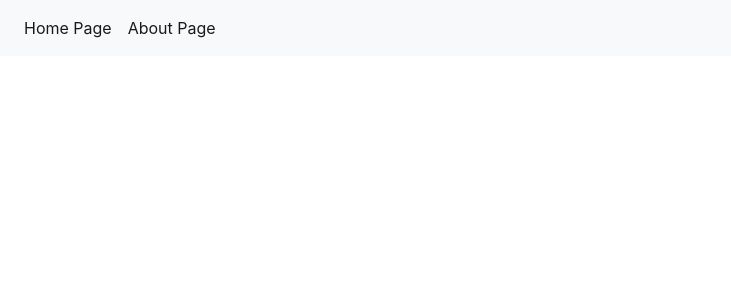
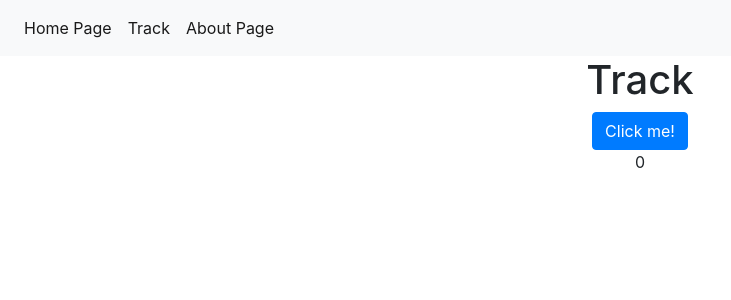
Before and after one commit to sjotterman/habit-tracker, a React (Create React App) app: page /track in a window 1280 px wide. Shown: the top 300 px of the page, without its empty margins (0-731 px from the left). Built offline with nearby package versions, Linux system fonts and the light colour scheme.

Commit message:
Trivial click tracking

```diff
--- a/src/App.js
+++ b/src/App.js
@@ -4,6 +4,7 @@ import './App.css';
 import HomePage from './components/home/HomePage';
 import AboutPage from './components/about/AboutPage';
 import MainMenu from './components/shared/MainMenu';
+import TrackPage from './components/track/TrackPage';
 
 class App extends Component {
   render() {
@@ -14,6 +15,7 @@ class App extends Component {
             <MainMenu />
             <Route exact path="/" component={HomePage} />
             <Route path="/about" component={AboutPage} />
+            <Route path="/track" component={TrackPage} />
           </div>
         </div>
       </Router>
--- a/src/components/shared/MainMenu.js
+++ b/src/components/shared/MainMenu.js
@@ -4,15 +4,18 @@ import { Link } from 'react-router-dom';
 const MainMenu = () => {
     return (
 
-    <nav class="navbar navbar-expand-lg navbar-light bg-light">
-        <div class="collapse navbar-collapse" id="navbarSupportedContent">
-            <ul class="navbar-nav mr-auto">
-            <li class="nav-item active">
-                <Link to="/" className="nav-link">Home Page</Link>
-            </li>
-            <li class="nav-item active">
-                <Link to="/about" className="nav-link">About Page</Link>
-            </li>
+    <nav className="navbar navbar-expand-lg navbar-light bg-light">
+        <div className="collapse navbar-collapse" id="navbarSupportedContent">
+            <ul className="navbar-nav mr-auto">
+                <li className="nav-item active">
+                    <Link to="/" className="nav-link">Home Page</Link>
+                </li>
+                <li className="nav-item active">
+                    <Link to="/track" className="nav-link">Track</Link>
+                </li>
+                <li className="nav-item active">
+                    <Link to="/about" className="nav-link">About Page</Link>
+                </li>
             </ul>
         </div>
     </nav>
--- /dev/null
+++ b/src/components/track/ClickCounter.js
@@ -0,0 +1,14 @@
+import React from 'react';
+
+const ClickCounter = (props) => {
+    return (
+        <div>
+            <div className='btn btn-primary' onClick={props.onCounterClick}>Click me!</div>
+            <div>{props.counter}</div>
+        </div>
+
+    );
+
+}
+
+export default ClickCounter;
--- /dev/null
+++ b/src/components/track/TrackPage.js
@@ -0,0 +1,34 @@
+import React from 'react';
+import ClickCounter from './ClickCounter';
+
+
+class TrackPage extends React.Component {
+    constructor(props, context){
+        super(props, context);
+
+        this.state = {
+            clickCounter: 0
+        };
+    }
+
+    onCounterClick = () => {
+
+        this.setState( (prevState) => {
+            return {clickCounter: prevState.clickCounter + 1}
+        }
+        );
+    }
+
+    render() {
+        return (
+            <div>
+                <h1>Track</h1>
+                <ClickCounter
+                 counter={this.state.clickCounter}
+                 onCounterClick={this.onCounterClick} />
+            </div>
+        )
+    }
+}
+
+export default TrackPage;
```
